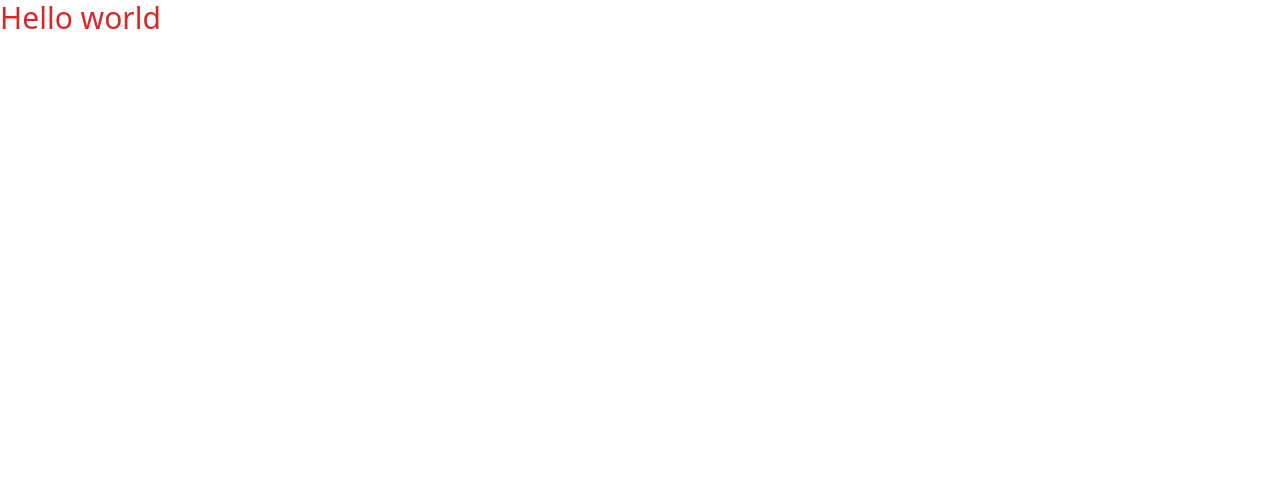
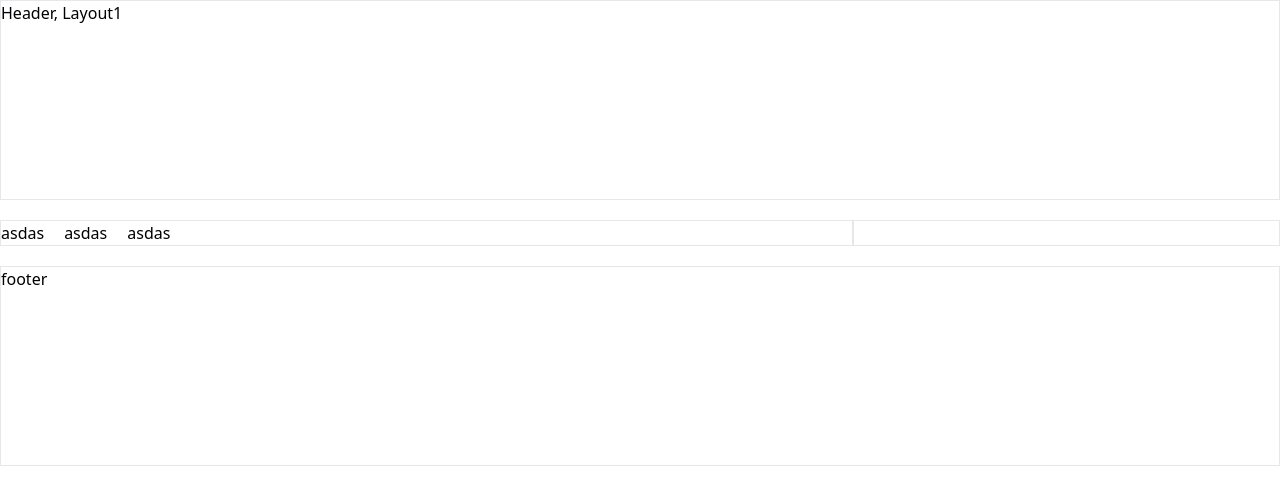
Before and after one commit to pavelee/page-generator, a Next.js app: page / in a window 1280 px wide. Shown: the top 504 px of the page. Built offline with nearby package versions, Linux system fonts and the light colour scheme.

Commit message:
conception

```diff
--- a/package.json
+++ b/package.json
@@ -11,7 +11,8 @@
   "dependencies": {
     "next": "12.2.5",
     "react": "18.2.0",
-    "react-dom": "18.2.0"
+    "react-dom": "18.2.0",
+    "uuid": "^9.0.0"
   },
   "devDependencies": {
     "@types/node": "18.7.15",
--- a/pages/index.tsx
+++ b/pages/index.tsx
@@ -1,11 +1,120 @@
 import type { NextPage } from 'next'
+import { createElement, FC, useEffect, useState } from 'react'
+import { v4 as uuidv4 } from 'uuid';
 
-const Home: NextPage = () => {
+const Layout: FC<{ children: any }> = ({ children }) => {
   return (
-    <div>
-      <h1 className="text-3xl text-red-600">Hello world</h1>
+    <div className="container mx-auto h-screen">
+      <header className="h-1/4 border">
+        Header, Layout1
+      </header>
+      <main className="mt-5 mb-5">
+        {children}
+      </main>
+      <footer className="h-1/4 border">
+        footer
+      </footer>
     </div>
   )
 }
 
+// const Layout2: FC<{ children: any }> = ({ children }) => {
+//   return (
+//     <div>
+//       <div>ala ma kota</div>
+//       <div>
+//         {children}
+//       </div>
+//     </div>
+//   )
+// }
+
+const Container: FC<{ id: any, wrappers: any[], gap?: number }> = ({ id, wrappers, gap = 5 }) => {
+  const [classes, setClasses] = useState('flex');
+  const gaps: any = {
+    1: 'gap-1',
+    2: 'gap-2',
+    3: 'gap-3',
+    4: 'gap-4',
+    5: 'gap-5',
+  };
+  useEffect(() => {
+    if (gap) {
+      setClasses(`flex ${gaps[gap]}`)
+    }
+  }, [gap])
+
+  return (
+    <div className={`flex ${gaps[gap]}`}>
+      {
+        wrappers.map((wrapper: any) => {
+          return (<div key={uuidv4()}>{wrapper}</div>)
+        })
+      }
+    </div>
+  )
+}
+
+const Wrapper: FC<{ component: any }> = ({ component }) => {
+  return (
+    <div>
+      {component}
+    </div>
+  )
+}
+
+const Button: FC<{}> = ({ }) => {
+  return <button>asdas</button>
+}
+
+const DynamicCoponent: FC<{ComponentName: string}> = ({ComponentName}) => {
+  switch(ComponentName) {
+    case 'Button':
+      return <Button />
+  }
+  return <ComponentName />
+}
+
+const Home: NextPage<{ ChoosenLayout: any }> = ({ ChoosenLayout }) => {
+  let FinalLayout = Layout;
+  switch (ChoosenLayout) {
+    case 'Layout1':
+      FinalLayout = Layout;
+      break;
+    case 'Layout2':
+      // FinalLayout = Layout2;
+      break;
+  }
+  return (
+    <FinalLayout>
+      <div className="flex flex-col">
+        <div>
+          <Container id="top-bar" wrappers={[]} />
+        </div>
+        <div className="flex">
+          <div className="w-2/3 border">
+            <Container id="left-column" gap={5} wrappers={[
+              <Wrapper component={<DynamicCoponent ComponentName={'Button'} />} />,
+              <Wrapper component={<Button />} />,
+              <Wrapper component={<Button />} />
+            ]} />
+          </div>
+          <div className="w-1/3 border">
+            <Container id="side-bar" wrappers={[]} />
+          </div>
+        </div>
+      </div>
+    </FinalLayout>
+  )
+}
+
+export async function getStaticProps(context: any) {
+  const ChoosenLayout = 'Layout1';
+  return {
+    props: {
+      ChoosenLayout: ChoosenLayout
+    }, // will be passed to the page component as props
+  }
+}
+
 export default Home
```
Also changed, not shown: 1 other file (tests, documents, lock files or other folders).
